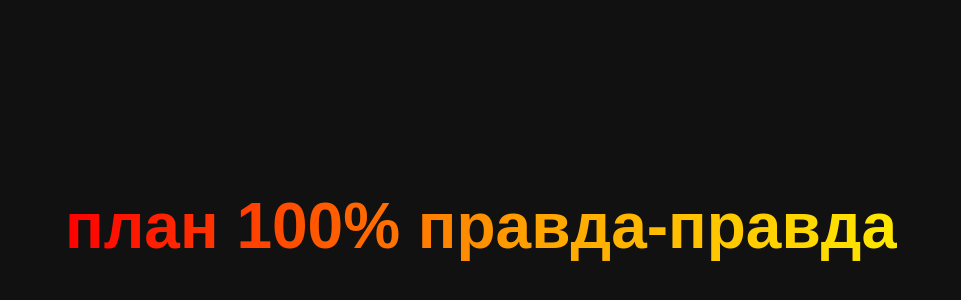
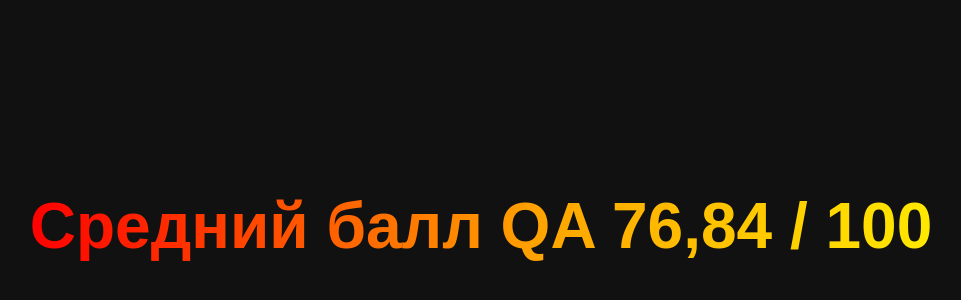
Before and after one commit to Eksorcist/najbude, a plain HTML site: page index.html in a window 1280 px wide. Shown: the part 174-474 px from the top of the page, without its empty margins (159-1120 px from the left). Drawn offline with Linux system fonts and the light colour scheme.

Commit message:
Add QA average score to the header

```diff
--- a/index.html
+++ b/index.html
@@ -49,7 +49,8 @@
 </head>
 <body>
 
-<h1>план 100% правда-правда</h1>
+<h1>Средний балл QA
+76,84 / 100</h1>
 
 </body>
 </html>
```
